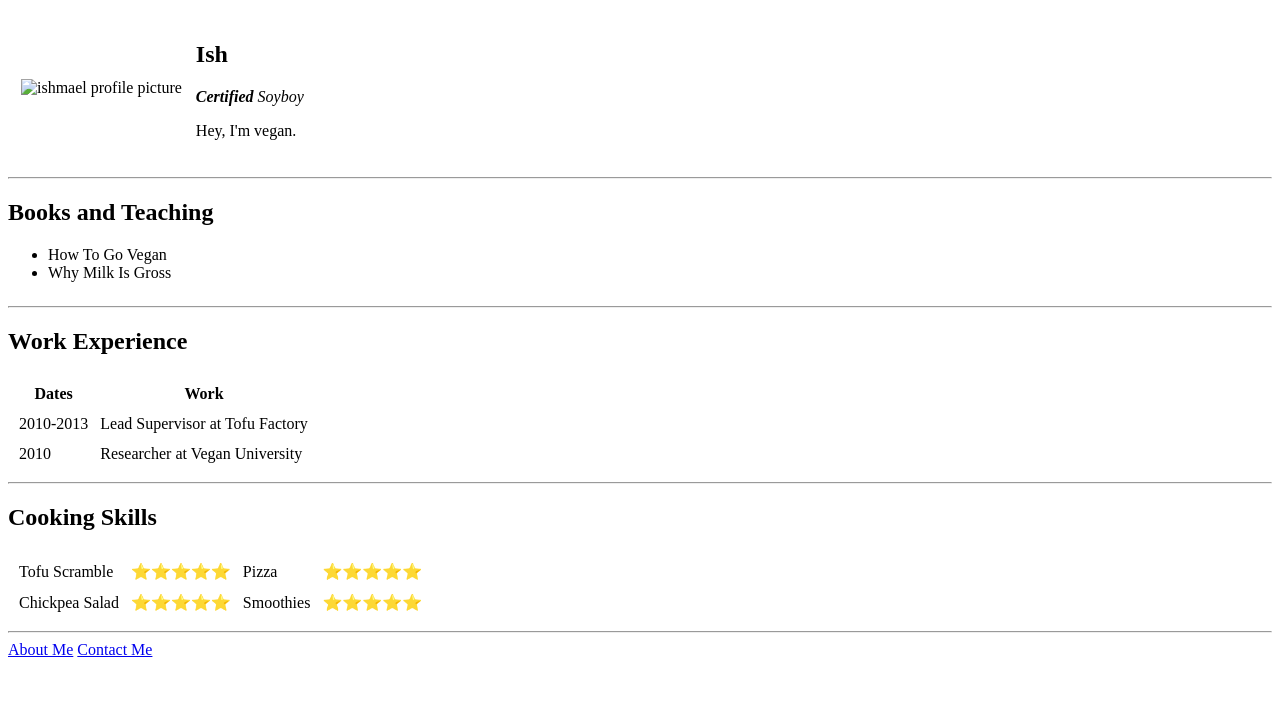
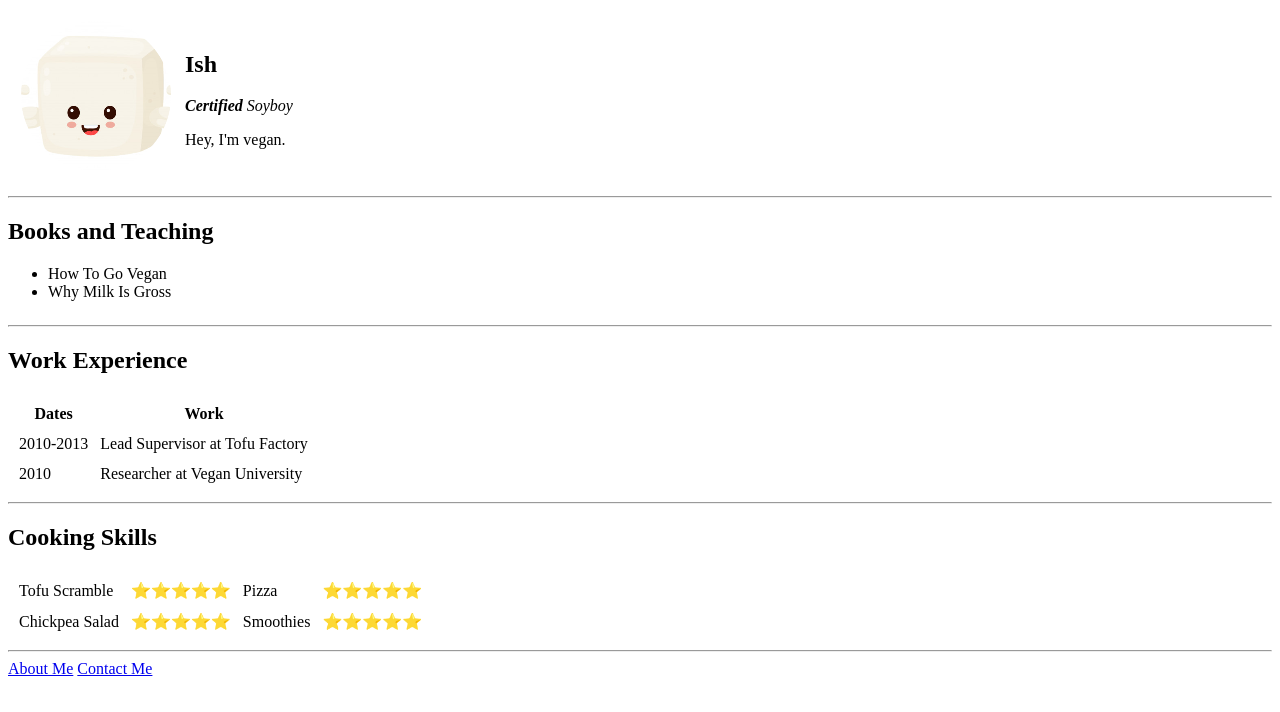
Before and after one commit to ishzub/cv, a plain HTML site: page index.html in a window 1280 px wide. Drawn offline with Linux system fonts and the light colour scheme.

Commit message:
Update index.html

```diff
--- a/index.html
+++ b/index.html
@@ -10,7 +10,7 @@
   <table cellspacing="12">
     <tr>
 
-      <td><img src="images/tofu-strong.jpg" alt="ishmael profile picture"></td>
+      <td><img src="tofu-strong.jpg" alt="ishmael profile picture"></td>
       <td>
         <h2>Ish</h2>
         <p><em><strong>Certified</strong> Soyboy</em></p>
```
